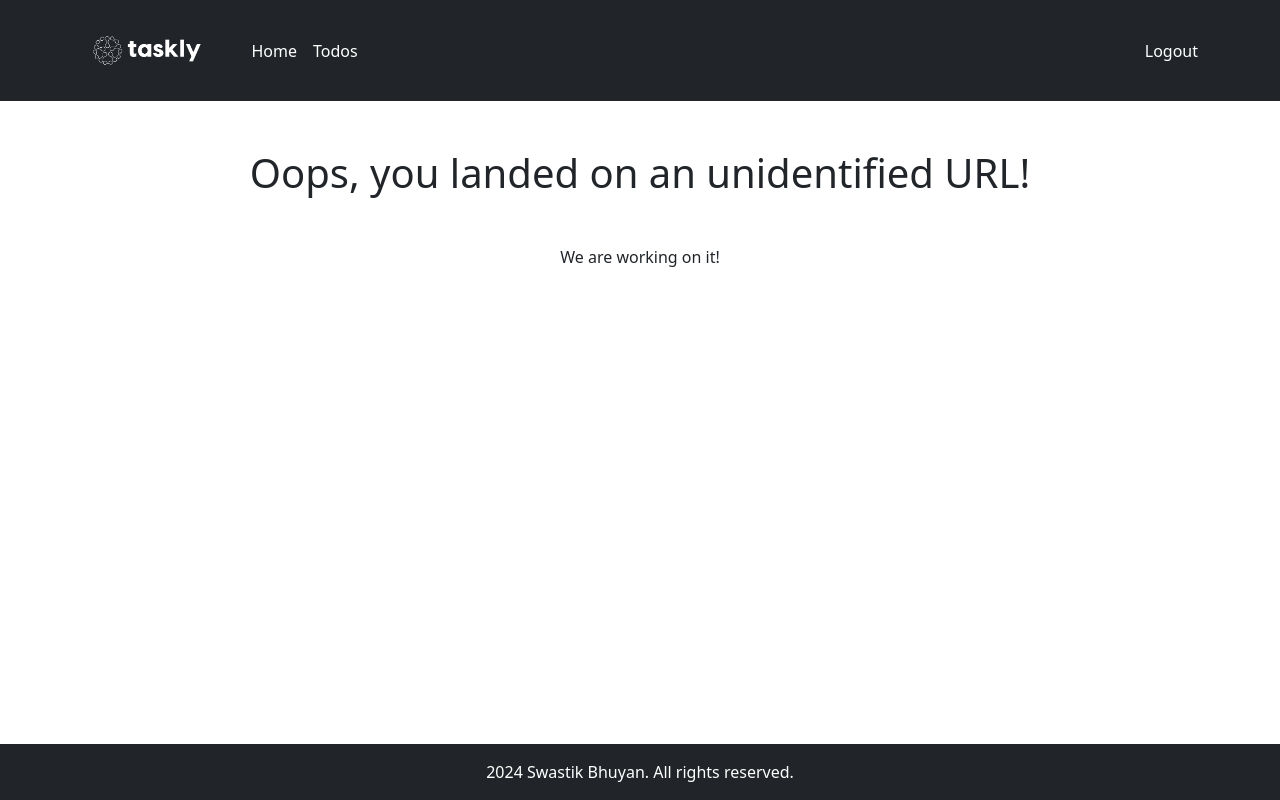
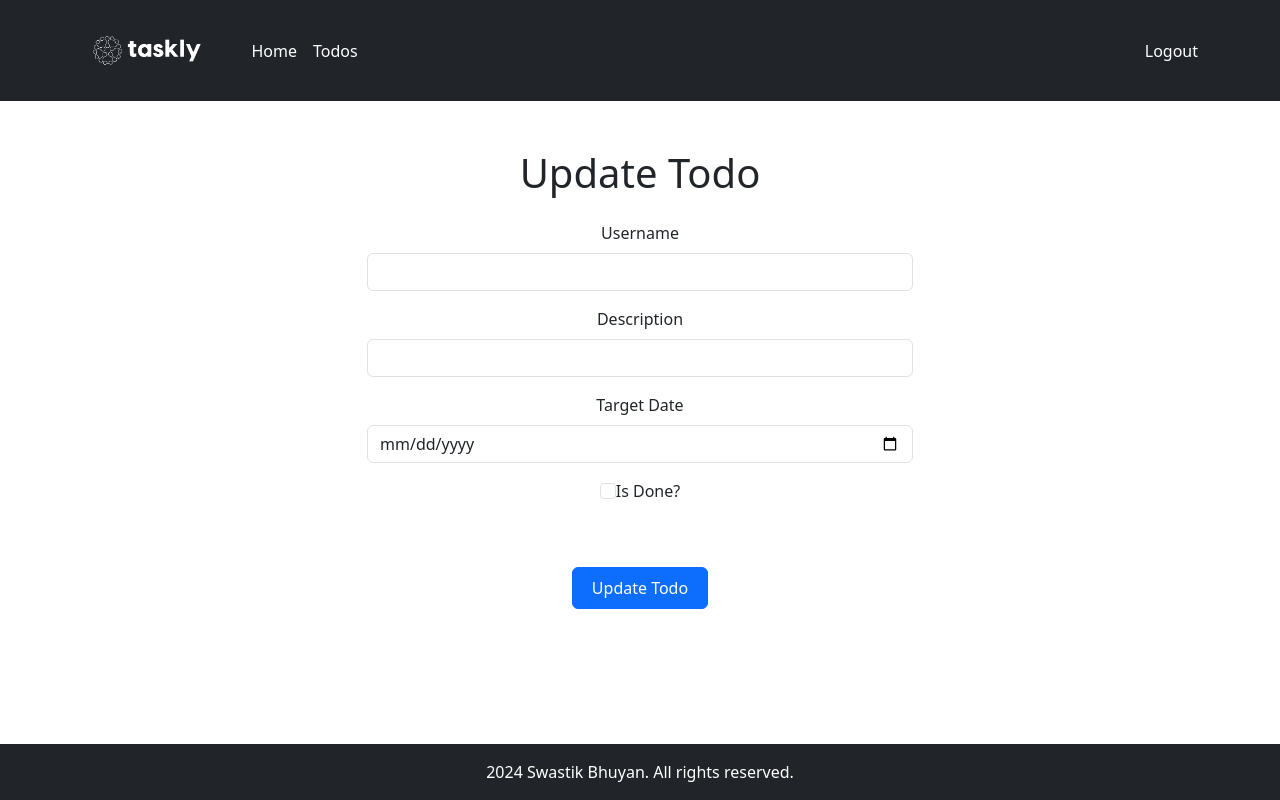
Before and after one commit to SwastikBhuyan/todoList, a React (Create React App) app in the folder todo-list-frontend/: page /todos/edit/1 in a window 1280 px wide. Built offline with nearby package versions, Linux system fonts and the light colour scheme; no server answers.

Commit message:
Added Todo Form page

```diff
--- a/todo-list-frontend/src/App.js
+++ b/todo-list-frontend/src/App.js
@@ -3,9 +3,10 @@ import HeaderComponent from "./components/HeaderComponent";
 import FooterComponent from "./components/FooterComponent";
 import { Route, Routes } from "react-router-dom";
 import WelcomePage from "./pages/WelcomePage";
-import ListTododsPage from "./pages/ListTodosPage";
+import ListTodosPage from "./pages/ListTodosPage";
 import LoginPage from "./pages/LoginPage";
 import LogoutPage from "./pages/LogoutPage";
+import TodoFormPage from "./pages/TodoFormPage"; // Import TodoFormPage
 import ErrorPage from "./pages/ErrorPage";
 
 function App() {
@@ -16,10 +17,11 @@ function App() {
                 <Routes>
                     <Route path="/" element={<WelcomePage />} />
                     <Route path="/welcome" element={<WelcomePage />} />
-                    <Route path="/todos" element={<ListTododsPage />} />
+                    <Route path="/todos" element={<ListTodosPage />} />
                     <Route path="/login" element={<LoginPage />} />
                     <Route path="/logout" element={<LogoutPage />} />
-
+                    <Route path="/todos/new" element={<TodoFormPage />} /> {/* Add route for new todo */}
+                    <Route path="/todos/edit/:id" element={<TodoFormPage />} /> {/* Add route for editing todo */}
                     <Route path="*" element={<ErrorPage />} />
                 </Routes>
             </div>
--- a/todo-list-frontend/src/pages/ListTodosPage.jsx
+++ b/todo-list-frontend/src/pages/ListTodosPage.jsx
@@ -1,5 +1,76 @@
-export default function ListTododsPage() {
+import React from "react";
+import { Link } from "react-router-dom";
+
+const todos = [
+    {
+        id: 1,
+        username: "user1",
+        description: "Learn React",
+        targetDate: "2024-08-01",
+        isDone: false,
+    },
+    {
+        id: 2,
+        username: "user2",
+        description: "Learn Spring Boot",
+        targetDate: "2024-08-02",
+        isDone: true,
+    },
+    // Add more sample todos as needed
+];
+
+export default function ListTodosPage() {
     return (
-        <h1>This is a List Todos page</h1>
-    )
+        <div className="container mt-5">
+            <h1 className="text-center mb-4">Todos</h1>
+            <table className="table table-striped">
+                <thead>
+                    <tr>
+                        <th>ID</th>
+                        <th>Username</th>
+                        <th>Description</th>
+                        <th>Target Date</th>
+                        <th>Is Done?</th>
+                        <th>Update</th>
+                        <th>Delete</th>
+                    </tr>
+                </thead>
+                <tbody>
+                    {todos.map((todo) => (
+                        <tr key={todo.id}>
+                            <td>{todo.id}</td>
+                            <td>{todo.username}</td>
+                            <td>{todo.description}</td>
+                            <td>{todo.targetDate}</td>
+                            <td>
+                                <input
+                                    type="checkbox"
+                                    checked={todo.isDone}
+                                    readOnly
+                                />
+                            </td>
+                            <td>
+                                <Link
+                                    to={`/todos/edit/${todo.id}`}
+                                    className="btn btn-warning"
+                                >
+                                    Update
+                                </Link>
+                            </td>
+                            <td>
+                                <button className="btn btn-danger">
+                                    Delete
+                                </button>
+                            </td>
+                        </tr>
+                    ))}
+                </tbody>
+            </table>
+            <div className="text-center mt-4">
+                <Link to="/todos/new" className="btn btn-primary">
+                    Add Todo
+                </Link>
+            </div>
+        </div>
+    );
 }
--- /dev/null
+++ b/todo-list-frontend/src/pages/TodoFormPage.jsx
@@ -0,0 +1,94 @@
+// src/pages/TodoFormPage.jsx
+import React, { useState, useEffect } from "react";
+import { useNavigate, useParams } from "react-router-dom";
+
+export default function TodoFormPage() {
+    const { id } = useParams();
+    const navigate = useNavigate();
+    const [username, setUsername] = useState("");
+    const [description, setDescription] = useState("");
+    const [targetDate, setTargetDate] = useState("");
+    const [isDone, setIsDone] = useState(false);
+
+    useEffect(() => {
+        if (id) {
+            // Fetch the todo by id and set the initial values
+            // Replace this with your actual API call
+            const fetchTodo = async () => {
+                const response = await fetch(`your_api_endpoint/todos/${id}`);
+                const todo = await response.json();
+                setUsername(todo.username);
+                setDescription(todo.description);
+                setTargetDate(todo.targetDate);
+                setIsDone(todo.isDone);
+            };
+            fetchTodo();
+        }
+    }, [id]);
+
+    function handleSubmit(e) {
+        e.preventDefault();
+        if (id) {
+            // Logic to update the todo
+            console.log("Updating todo:", { id, username, description, targetDate, isDone });
+        } else {
+            // Logic to add a new todo
+            console.log("Adding new todo:", { username, description, targetDate, isDone });
+        }
+        // Optionally redirect back to the todos list
+        navigate("/todos");
+    }
+
+    return (
+        <div className="container mt-5">
+            <h1 className="text-center mb-4">{id ? "Update Todo" : "Add New Todo"}</h1>
+            <form onSubmit={handleSubmit} className="w-50 mx-auto">
+                <div className="form-group mb-3">
+                    <label htmlFor="username" className="form-label">Username</label>
+                    <input
+                        type="text"
+                        id="username"
+                        className="form-control"
+                        value={username}
+                        onChange={(e) => setUsername(e.target.value)}
+                        required
+                    />
+                </div>
+                <div className="form-group mb-3">
+                    <label htmlFor="description" className="form-label">Description</label>
+                    <input
+                        type="text"
+                        id="description"
+                        className="form-control"
+                        value={description}
+                        onChange={(e) => setDescription(e.target.value)}
+                        required
+                    />
+                </div>
+                <div className="form-group mb-3">
+                    <label htmlFor="targetDate" className="form-label">Target Date</label>
+                    <input
+                        type="date"
+                        id="targetDate"
+                        className="form-control"
+                        value={targetDate}
+                        onChange={(e) => setTargetDate(e.target.value)}
+                        required
+                    />
+                </div>
+                <div className="form-group mb-3">
+                    <label className="form-check-label">
+                        <input
+                            type="checkbox"
+                            className="form-check-input"
+                            checked={isDone}
+                            onChange={(e) => setIsDone(e.target.checked)}
+                        />
+                        Is Done?
+                    </label>
+                </div>
+                <button type="submit" className="btn btn-primary w-25 p-2 mt-5">{id ? "Update Todo" : "Add Todo"}</button>
+            </form>
+        </div>
+    );
+}
```
